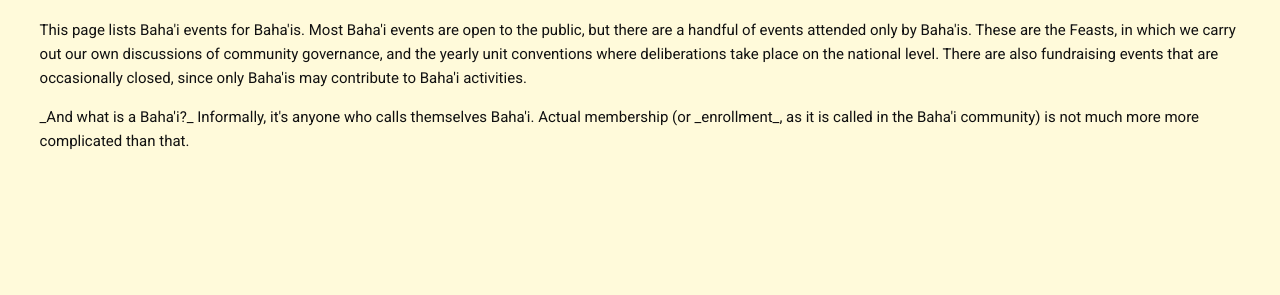
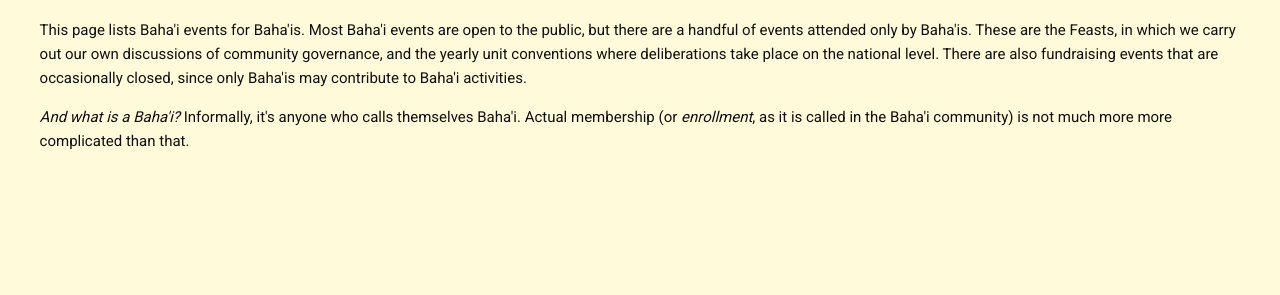
Before and after one commit to westchesterbahai/westchesterbahai.github.io, a Jekyll site: the page built from _pages/bahai-mtgs.html, in a window 1280 px wide. Shown: the part 495-790 px from the top of the page. Built offline with Jekyll 4.4.1, drawn with Linux system fonts in a browser that asks for light colours; nearby versions of some CDN libraries.

Commit message:
More updates and self-documentation

```diff
--- a/_pages/bahai-mtgs.html
+++ b/_pages/bahai-mtgs.html
@@ -13,8 +13,8 @@ Baha'is. These are the Feasts, in which we carry out our own discussions of
 community governance, and the yearly unit conventions where deliberations take place on
 the national level. There are also fundraising events that are occasionally closed, since
 only Baha'is may contribute to Baha'i activities.
-<p>_And what is a Baha'i?_ Informally, it's anyone who calls themselves Baha'i. Actual membership
-(or _enrollment_, as it is called in the Baha'i community) is not much more more complicated than that.
+<p><em>And what is a Baha'i?</em> Informally, it's anyone who calls themselves Baha'i. Actual membership
+(or <em>enrollment</em>, as it is called in the Baha'i community) is not much more more complicated than that.
 </p>
 <br/>
 <div id="grid" data-columns class="cols">
```
Also changed, not shown: _bahai-meeting/README.md (added, +11 -0 lines), _development/README.md (added, +3 -0 lines), _devotionals/README.md (added, +2 -0 lines), _drafts/README.md (added), _posts/README.txt, _special-events/README.txt (added), _study-circle/README.txt (added), _youth-group/README.txt (added), images/bg.svg (deleted).
